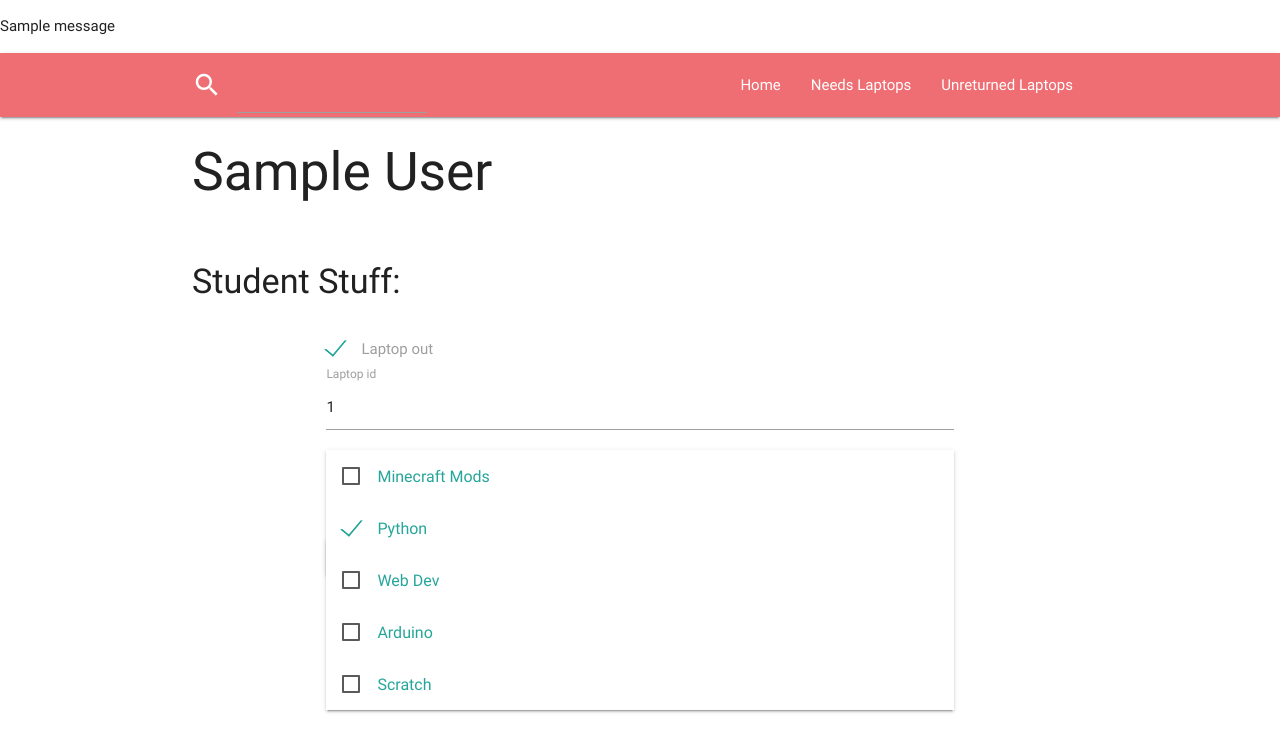
After one commit to LukeLaScala/imagine, a Flask app: page /lookup/1 in a window 1280 px wide, after a click on "Python". The commit adds this page. Shown: the top 752 px of the page. Run offline with Flask 2, Linux system fonts and the light colour scheme; tables that the repository leaves empty hold one stand-in row (values such as "Sample post"); one stand-in notice (Sample message) is shown; some libraries are stand-ins or nearby versions.

Commit message:
Adding shtuff

```diff
--- a/config.py
+++ b/config.py
@@ -1,2 +1,4 @@
 SQLALCHEMY_DATABASE_URI = 'mysql+mysqldb://lhd:lhd@localhost/lhd'
 SQLALCHEMY_TRACK_MODIFICATIONS = False
+DEBUG = True
+WORKSHOPS = ['Minecraft Mods', 'Python', 'Web Dev', 'Arduino', 'Scratch']
--- /dev/null
+++ b/lhd/forms.py
@@ -0,0 +1,11 @@
+from flask_wtf import Form
+from wtforms import Form, BooleanField, StringField, PasswordField, IntegerField, SelectField, HiddenField, validators, SelectMultipleField
+
+class UserEditForm(Form):
+    id = HiddenField('id')
+    laptop_out = BooleanField('Laptop Out')
+    laptop_id = StringField('Laptop Id')
+    workshops = SelectMultipleField(coerce=int, choices=[(0, 'Minecraft Mods'), (1, 'Python'), (2, 'Web Dev'), (3, 'Arduino'), (4, 'Scratch')])
+
+class UserSearchForm(Form):
+    search = StringField('search', [validators.DataRequired()])
--- /dev/null
+++ b/lhd/templates/edit.html
@@ -0,0 +1,78 @@
+<!DOCTYPE html>
+<html>
+
+<head>
+	<title>LHD - Register</title>
+	<link rel="stylesheet" href="https://cdnjs.cloudflare.com/ajax/libs/materialize/0.100.2/css/materialize.min.css">
+	<link href="https://fonts.googleapis.com/icon?family=Material+Icons" rel="stylesheet">
+	<script src="https://ajax.googleapis.com/ajax/libs/jquery/3.2.1/jquery.min.js"></script>
+
+	<script src="https://cdnjs.cloudflare.com/ajax/libs/materialize/0.100.2/js/materialize.min.js"></script>
+</head>
+
+<script>
+	 $(document).ready(function() {
+    $('select').material_select();
+  });
+
+</script>
+{% from "formhelper.html" import render_field %}
+
+{% with messages = get_flashed_messages() %}
+  {% if messages %}
+    <ul class=flashes>
+    {% for message in messages %}
+      <li>{{ message }}</li>
+    {% endfor %}
+    </ul>
+  {% endif %}
+{% endwith %}
+<body>
+	<nav>
+		<div class="nav-wrapper container">
+			<ul id="nav-mobile" class="right">
+				<li><a href="/">Home</a></li>
+				<li><a href="need-laptop.html">Needs Laptops</a></li>
+        		<li><a href="laptops.html">Unreturned Laptops</a></li>
+        	 </ul>
+		    <form class="col s12 brand-logo" method="post" action="/">
+		      <div class="row">
+		        <div class="input-field col s12">
+
+				  <i class="material-icons prefix">search</i>
+		          {{ form2.search }}
+		        </div>
+		      </div>
+		    </form>
+		</div>
+	</nav>
+	<div class='container'>
+		<h2>{{ user.first_name + " " + user.last_name }}</h2>
+		<br>
+		<h4>Student Stuff:</h4>
+		<br>
+		<div class="container">
+			<form action="{{ url_for('lookup_user', id=user.id) }}" method="post">
+
+			   	  {{ form.laptop_out }}
+			   	  <label for="laptop_out">Laptop out</label>
+			   	  <br>
+			   	  <label for="laptop_id">Laptop id</label>
+			   	  {{ form.laptop_id }}
+			   	  <br>
+<select id="workshops" multiple name="workshops">
+	<option value="0" {% if mine %} selected {% endif %}>Minecraft Mods</option>
+	<option value="1" {% if python %} selected {% endif %}>Python</option>
+	<option value="2" {% if web %} selected {% endif %}>Web Dev</option>
+	<option value="3" {% if arduino %} selected {% endif %}>Arduino</option>
+	<option value="4" {% if scratch %} selected {% endif %}>Scratch</option>
+</select>
+{{ form.id }}
+			   	  <br>
+			    <button class="waves-effect waves-light btn">Save</button>
+			</form>
+		</div>
+	</div>
+</body>
+
+</html>
--- /dev/null
+++ b/lhd/templates/formhelper.html
@@ -0,0 +1,12 @@
+{% macro render_field(field) %}
+  <dt>{{ field.label }}
+  <dd>{{ field(**kwargs)|safe }}
+  {% if field.errors %}
+    <ul class=errors>
+    {% for error in field.errors %}
+      <li>{{ error }}</li>
+    {% endfor %}
+    </ul>
+  {% endif %}
+  </dd>
+{% endmacro %}
--- a/lhd/views.py
+++ b/lhd/views.py
@@ -1,5 +1,38 @@
-from lhd import app
+from lhd import app, db
+from flask import render_template, request, redirect, url_for
+from .forms import UserEditForm, UserSearchForm
+from .models import User
 
-@app.route('/')
-def base():
-  return "jowls"
+@app.route('/', methods=['GET', 'POST'])
+def search():
+    form = UserSearchForm(request.form)
+    if request.method == 'POST' and form.validate():
+        users = User.query.filter(User.last_name.like('%' + form.search.data + '%')).all()
+
+        return render_template('search-results.html', users=users, query=form.search.data)
+    return render_template('register.html', form=form)
+
+@app.route('/lookup/<id>', methods=['GET', 'POST'])
+def lookup_user(id):
+    user = User.query.filter_by(id=id).first()
+
+    if request.method == 'POST':
+        form = UserEditForm(request.form)
+    else:
+        form = UserEditForm(obj=user)
+
+    if request.method == 'POST' and form.validate():
+        if len(form.workshops.data) != 3:
+            return "Error, you must select 3 workshops"
+
+        form.populate_obj(user)
+        db.session.commit()
+
+        return redirect(url_for('search'))
+    userworkshops = str(user.slot1) + str(user.slot2) + str(user.slot3) + str(user.slot4)
+    mine = '0' in userworkshops
+    python = '1' in userworkshops
+    web = '2' in userworkshops
+    arduino = '3' in userworkshops
+    scratch = '4' in userworkshops
+    return render_template('edit.html', form=form, form2=UserSearchForm(), user=user, mine=mine, python=python, web=web, arduino=arduino, scratch=scratch)
```
Also changed, not shown: formhelper.html (added, +11 -0 lines), lhd/models.py (+7 -10 lines), lhd/templates/register.html (added, +34 -0 lines), lhd/templates/search-results.html (renamed from lhd/views/search-results.html, +6 -4 lines), lhd/views/register.html (deleted, +0 -71 lines), lhd/templates/laptops.html (renamed from lhd/views/laptops.html), lhd/templates/need-laptop.html (renamed from lhd/views/need-laptop.html), lhd/templates/student-info.html (renamed from lhd/views/student-info.html).
